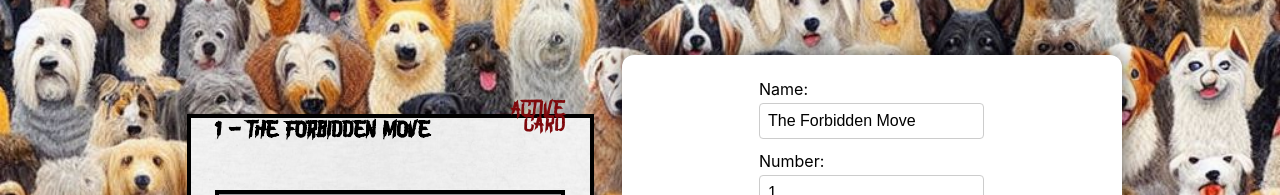
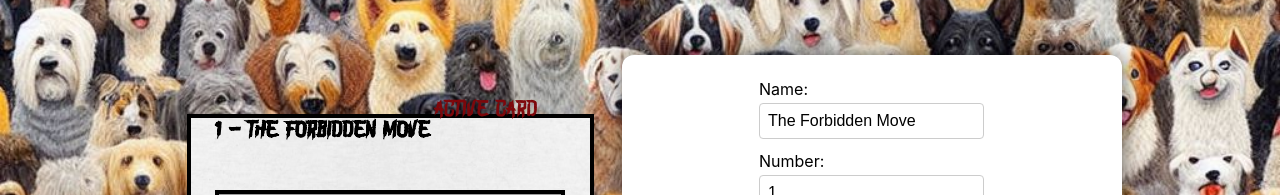
Before and after one commit to brendanpayne/card-maker, a React (Create React App) app: page / in a window 1280 px wide. Shown: the top 195 px of the page. Built offline with nearby package versions, Linux system fonts and the light colour scheme; grey boxes are pictures that could not be loaded.

Commit message:
fixed naming scheme of types and groups

```diff
--- a/src/App.js
+++ b/src/App.js
@@ -41,15 +41,36 @@ function CardGenerator() {
     });
   };
 
+  const typeNames = {
+    'pre-turn': 'Pre-Turn Card',
+    'aod': 'Activate on Draw',
+    'board': 'Board Card',
+    'active': 'Active Card',
+    'passive': 'Passive Card',
+  };
+
+  const groupNames = {
+    '': '᲼᲼',
+    'otto': 'Otto',
+    'bushido': 'Bushido',
+    'rat': 'Rat',
+    'shop': 'Shop',
+    'realm': `Hitler's Realm`,
+    'pit': 'Pit',
+    'cultist': 'Cultist',
+  };
+
   return (
     <div className="container">
       <div className="card-container">
         <div className="card" ref={cardRef}>
           <div className="card-header">
             <h2 className={`card-name ${group}`}>{number} - {name}</h2>
-            {group && <p className={`card-group ${group}`}>{group}</p>}
+            {group && <p className={`card-group ${group}`}>
+              {group && <p className={`card-group ${group}`}>{groupNames[group]}</p>}
+              </p>}
             {type && <p className={`card-type ${type}`}>
-              {type}<br></br>Card
+              {type && <p className={`card-type ${type}`}>{typeNames[type]}</p>}
             </p>}
           </div>
           <div className="card-image-container">
@@ -90,10 +111,11 @@ function CardGenerator() {
               <option value="passive">Passive</option>
               <option value="active">Active</option>
               <option value="pre-turn">Pre-Turn</option>
-              <option value="aod">Active on Draw</option>
+              <option value="aod">Activate on Draw</option>
               <option value="board">Board</option>
             </select>
           </label>
+
           <label>
             Image:
             <input type="file" onChange={handleImageUpload} />
```
